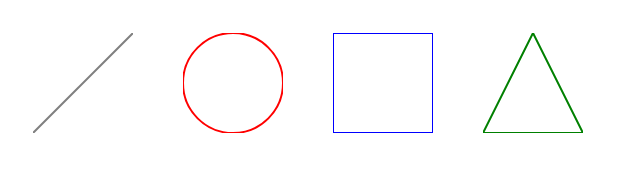
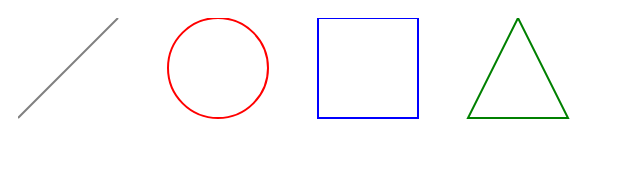
Before and after one commit to brindaban/shape_visualization, a plain HTML site: page public/index.html in a window 1280 px wide. Shown: the whole page, without its empty margins (0-640 px from the left). Drawn offline with Linux system fonts and the light colour scheme.

Commit message:
refactored and using single svg

```diff
--- a/public/css/basic.css
+++ b/public/css/basic.css
@@ -1,5 +1,20 @@
 .shape{
     stroke-width: 2px;
     fill: none;
-    /*margin: 20px;*/
 }
+
+.line{
+    stroke: grey;
+}
+
+.circle{
+    stroke: red;
+}
+
+.square{
+    stroke: blue;
+}
+
+.triangle{
+    stroke: green;
+}
--- a/public/javascript/basic.js
+++ b/public/javascript/basic.js
@@ -1,31 +1,39 @@
-var createSvg = function(elementName){
+var giveTrianglePointsValue = function(base,height){
+	return '0,'+height+' '+base+','+height+' '+(base/2)+',0';
+}
+var createTranslate = function(x,y){
+	return 'translate('+x+','+y+')';
+}
+var createProperty = function(elementType, attributes, className){
+	return {element:elementType, attr:attributes, className:className};
+}
+var createSvg = function(){
 	return d3.select('.shape')
 		.append('svg')
-		.attr('width',100)
-		.attr('height',100)
-		.style('padding','25px')
-		.append(elementName);
+		.attr('width',1000)
+		.attr('height',1000)
+		.style('padding','10px');
 }
+var drawShape = function(shapeProperty, position){
+	let attributes = shapeProperty['attr']
+	let element = d3.select('svg').append('g')
+		.attr('transform',createTranslate(150*position,0))
+		.classed(shapeProperty['className'],'true');
 
-var drawShape = function(shapeProperty){
-	let element = createSvg(shapeProperty['element']);
-	let attributes = shapeProperty['attr']
+	let shape = element.append(shapeProperty['element']);
 	for(eachAttr in attributes)
-		element.attr(eachAttr, attributes[eachAttr]);
-
-	let styles = shapeProperty['style'];
-	for(eachStyle in styles)
-		element.style(eachStyle,styles[eachStyle]);
+		shape.attr(eachAttr, attributes[eachAttr]);
 }
-
 var show = function(){
-	let	shapesWithProperties = [{element:'line', attr:{x1:0,y1:100,x2:100,y2:0}, style:{stroke:'grey'}},
-								{element:'circle', attr:{cx:50,cy:50,r:50}, style:{stroke:'red'}},
-								{element:'rect', attr:{width:100,height:100}, style:{stroke:'blue'}},
-								{element:'polygon',attr:{points: "0,100 100,100 50,0"},style:{stroke:'green'}}];
-
-	shapesWithProperties.forEach(function(eachShape){
-		drawShape(eachShape);
+	createSvg();
+	let shapesWithProperties = [
+			createProperty('line', {x1:0,y1:100,x2:100,y2:0}, 'line'),
+			createProperty('circle', {cx:50,cy:50,r:50}, 'circle'),
+			createProperty('rect',{width:100,height:100}, 'square'),
+			createProperty('polygon',{points:giveTrianglePointsValue(100,100)}, 'triangle')
+		];
+	shapesWithProperties.forEach(function(eachShape,index){
+		drawShape(eachShape,index);
 	});
 }
 window.onload = show;
```
